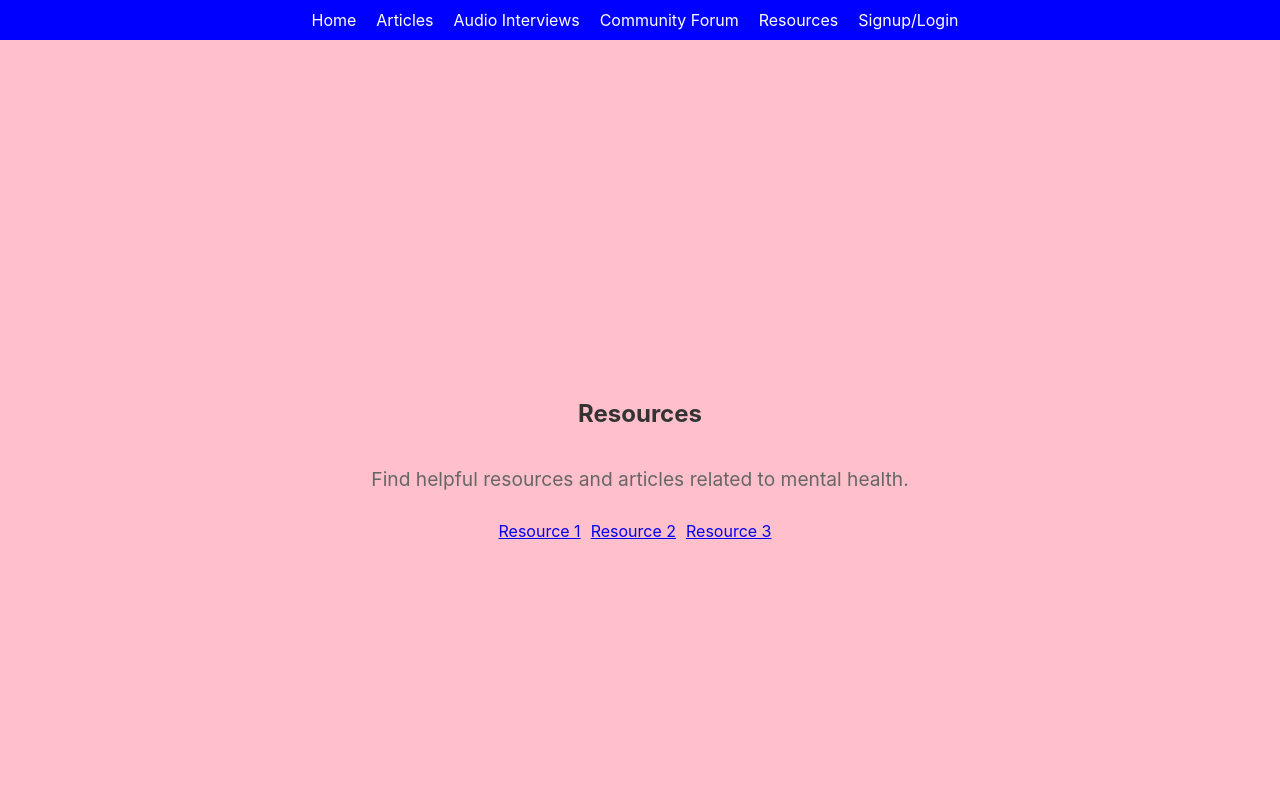
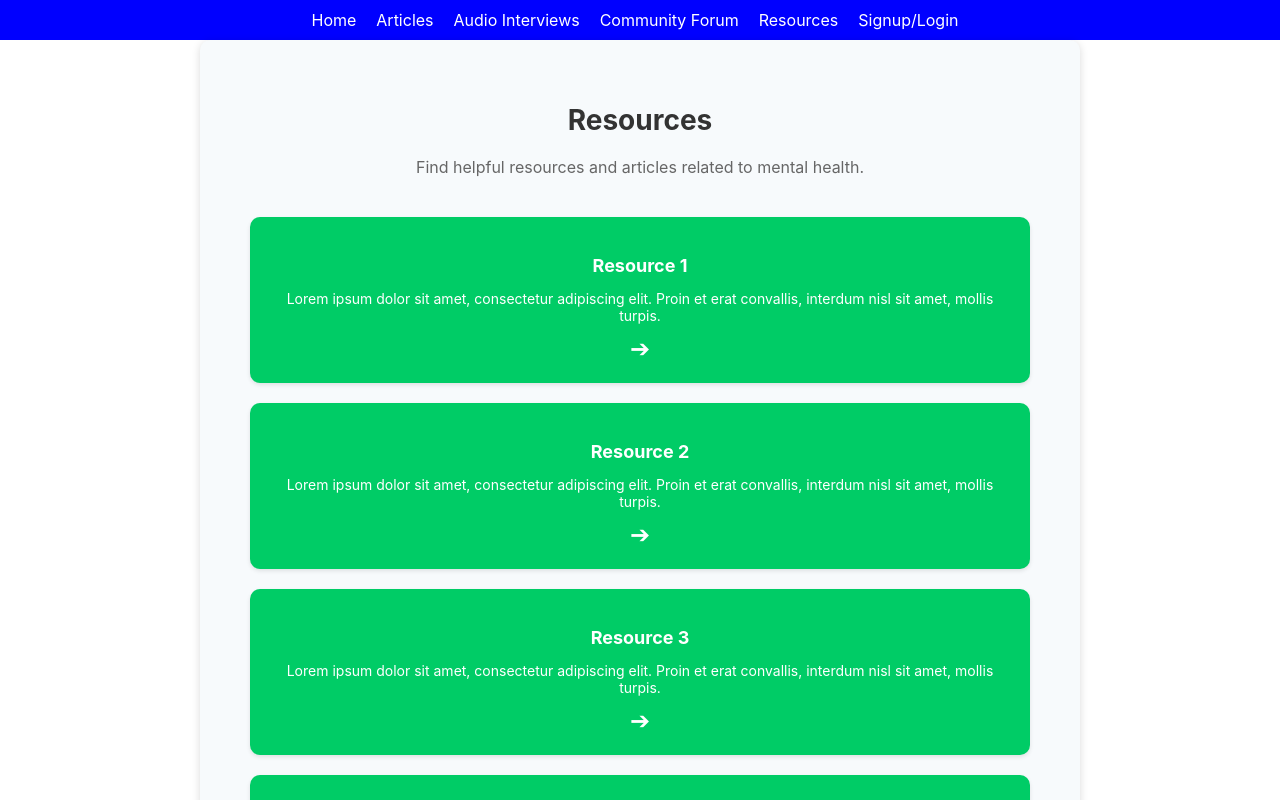
Before and after one commit to Ayqureshi/ZenProductivity, a React (Create React App) app: page /resources in a window 1280 px wide. Shown: the top 800 px of the page. Built offline with nearby package versions, Linux system fonts and the light colour scheme.

Commit message:
cleaned up resources

```diff
--- a/src/components/Home.jsx
+++ b/src/components/Home.jsx
@@ -22,7 +22,7 @@ function Home() {
         <div className="feature">
           <i className="fas fa-book"></i>
           <h2>Community</h2>
-          <p>Interact with other members in a way that enables both you and the other members to learn from each other and teach each others.</p>
+          <p>Interact with other members in a way that enables both you and the other members to learn from each other and teach each other.</p>
         </div>
       </div>
 
--- a/src/components/Resources.css
+++ b/src/components/Resources.css
@@ -1,31 +1,70 @@
-/* Resources.css */
-
-.container {
+.resources-container {
   max-width: 800px;
   margin: 0 auto;
-    padding: 20px;
+  padding: 40px;
+  background-color: #f7fafc;
+  border-radius: 10px;
+  box-shadow: 0 2px 8px rgba(0, 0, 0, 0.15);
 }
 
-  .title {
-    font-size: 2rem;
+.resources-title {
+  font-size: 28px;
+  font-weight: bold;
+  margin-bottom: 20px;
+  text-align: center;
   color: #333;
-    margin-bottom: 20px;
 }
 
-  .description {
-    font-size: 1.2rem;
+.resources-description {
+  font-size: 16px;
+  margin-bottom: 30px;
+  text-align: center;
   color: #666;
-    margin-bottom: 30px;
 }
 
-  .resources-bg {
-    background-color: pink;
-    min-height: 100vh;
+.resources-list {
+  display: flex;
+  flex-wrap: wrap;
+  justify-content: center;
+}
+
+.resource-link {
   display: flex;
   flex-direction: column;
+  align-items: center;
   justify-content: center;
-    align-items: center;
+  color: #fff;
+  text-decoration: none;
   padding: 20px;
-    color: #fff;
+  margin: 10px;
+  background-color: #00cc66; /* Updated color to green */
+  border-radius: 10px;
+  box-shadow: 0 2px 4px rgba(0, 0, 0, 0.1);
+  transition: transform 0.2s, box-shadow 0.2s;
+}
+
+.resource-link:hover {
+  transform: translateY(-5px);
+  box-shadow: 0 4px 8px rgba(0, 0, 0, 0.15);
+  background-color: #00b359; /* Updated color to a darker shade of green */
+}
+
+.resource-content {
   text-align: center;
 }
+
+.resource-title {
+  font-size: 18px;
+  font-weight: bold;
+  margin-bottom: 10px;
+}
+
+.resource-description {
+  font-size: 14px;
+  color: #fff;
+  margin-bottom: 10px;
+}
+
+.resource-arrow {
+  font-size: 24px;
+}
--- a/src/components/Resources.jsx
+++ b/src/components/Resources.jsx
@@ -1,30 +1,65 @@
 import React from 'react';
 import './Resources.css';
 
-function Resources() {
+const ResourcePage = () => {
+  const resources = [
+    {
+      title: 'Resource 1',
+      description: 'Lorem ipsum dolor sit amet, consectetur adipiscing elit. Proin et erat convallis, interdum nisl sit amet, mollis turpis.',
+      link: 'https://www.example.com/resource1',
+    },
+    {
+      title: 'Resource 2',
+      description: 'Lorem ipsum dolor sit amet, consectetur adipiscing elit. Proin et erat convallis, interdum nisl sit amet, mollis turpis.',
+      link: 'https://www.example.com/resource2',
+    },
+    {
+      title: 'Resource 3',
+      description: 'Lorem ipsum dolor sit amet, consectetur adipiscing elit. Proin et erat convallis, interdum nisl sit amet, mollis turpis.',
+      link: 'https://www.example.com/resource3',
+    },
+    {
+      title: 'Resource 4',
+      description: 'Lorem ipsum dolor sit amet, consectetur adipiscing elit. Proin et erat convallis, interdum nisl sit amet, mollis turpis.',
+      link: 'https://www.example.com/resource4',
+    },
+    {
+      title: 'Resource 5',
+      description: 'Lorem ipsum dolor sit amet, consectetur adipiscing elit. Proin et erat convallis, interdum nisl sit amet, mollis turpis.',
+      link: 'https://www.example.com/resource5',
+    },
+    {
+      title: 'Resource 6',
+      description: 'Lorem ipsum dolor sit amet, consectetur adipiscing elit. Proin et erat convallis, interdum nisl sit amet, mollis turpis.',
+      link: 'https://www.example.com/resource6',
+    },
+  ];
+
   return (
-    <div className="resources-bg">
-      <h2 className="title">Resources</h2>
-      <p className="description">Find helpful resources and articles related to mental health.</p>
-      <ul>
-        <li>
-          <a href="https://www.example.com/resource1" target="_blank" rel="noopener noreferrer">
-            Resource 1
+    <div className="resources-container">
+      <h2 className="resources-title">Resources</h2>
+      <p className="resources-description">Find helpful resources and articles related to mental health.</p>
+      <div className="resources-list">
+        {resources.map((resource, index) => (
+          <a className="resource-link" href={resource.link} target="_blank" rel="noopener noreferrer" key={index}>
+            <div className="resource-content">
+              <h3 className="resource-title">{resource.title}</h3>
+              <p className="resource-description">{resource.description}</p>
+            </div>
+            <div className="resource-arrow">&#10132;</div>
           </a>
-        </li>
-        <li>
-          <a href="https://www.example.com/resource2" target="_blank" rel="noopener noreferrer">
-            Resource 2
-          </a>
-        </li>
-        <li>
-          <a href="https://www.example.com/resource3" target="_blank" rel="noopener noreferrer">
-            Resource 3
-          </a>
-        </li>
-      </ul>
+        ))}
+      </div>
+      <p className="more-resources">For more resources, visit our recommended websites and blogs.</p>
+      <div className="additional-links">
+        <a href="https://www.example.com/link1" target="_blank" rel="noopener noreferrer">Additional Link 1</a>
+        <span className="link-separator">|</span>
+        <a href="https://www.example.com/link2" target="_blank" rel="noopener noreferrer">Additional Link 2</a>
+        <span className="link-separator">|</span>
+        <a href="https://www.example.com/link3" target="_blank" rel="noopener noreferrer">Additional Link 3</a>
+      </div>
     </div>
   );
 }
 
-export default Resources;
+export default ResourcePage;
```
Also changed, not shown: src/firebase.js (line endings or trailing spaces), 2 other files (tests, documents, lock files or other folders). Lines whose indentation alone changed are shown as unchanged.
